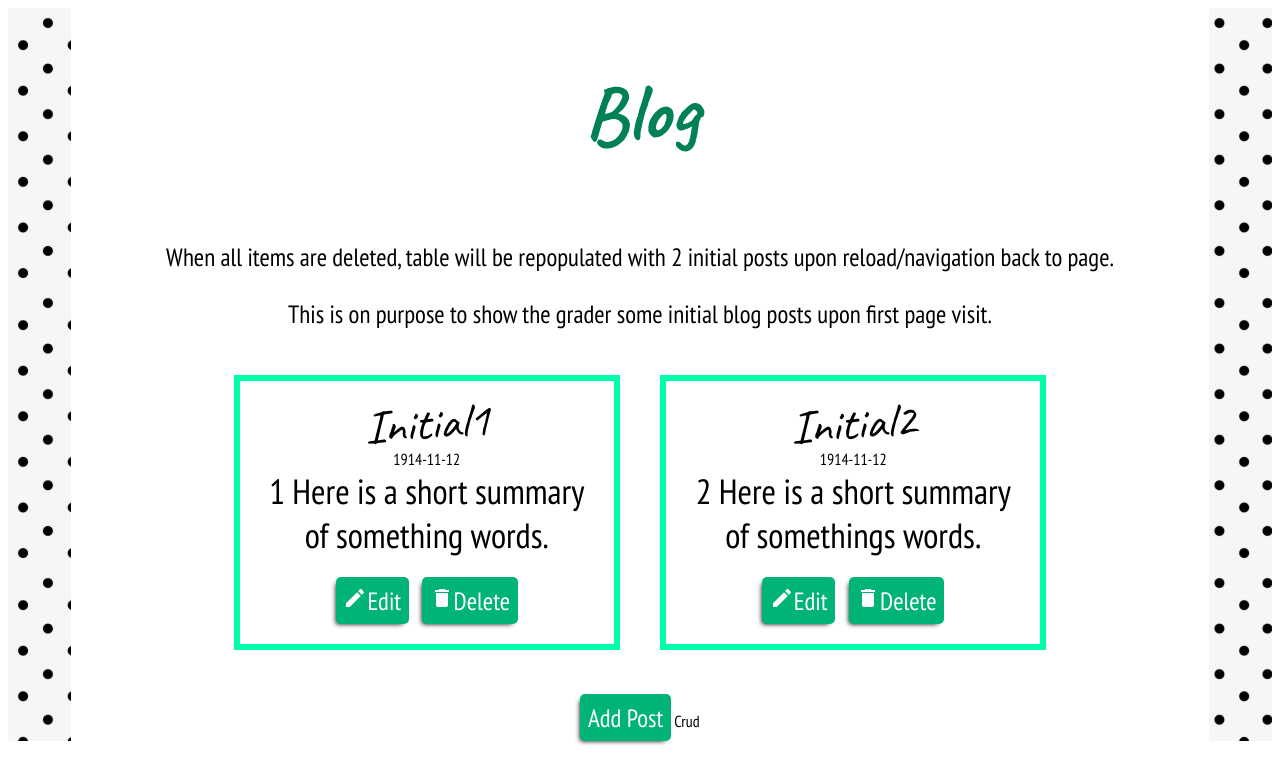
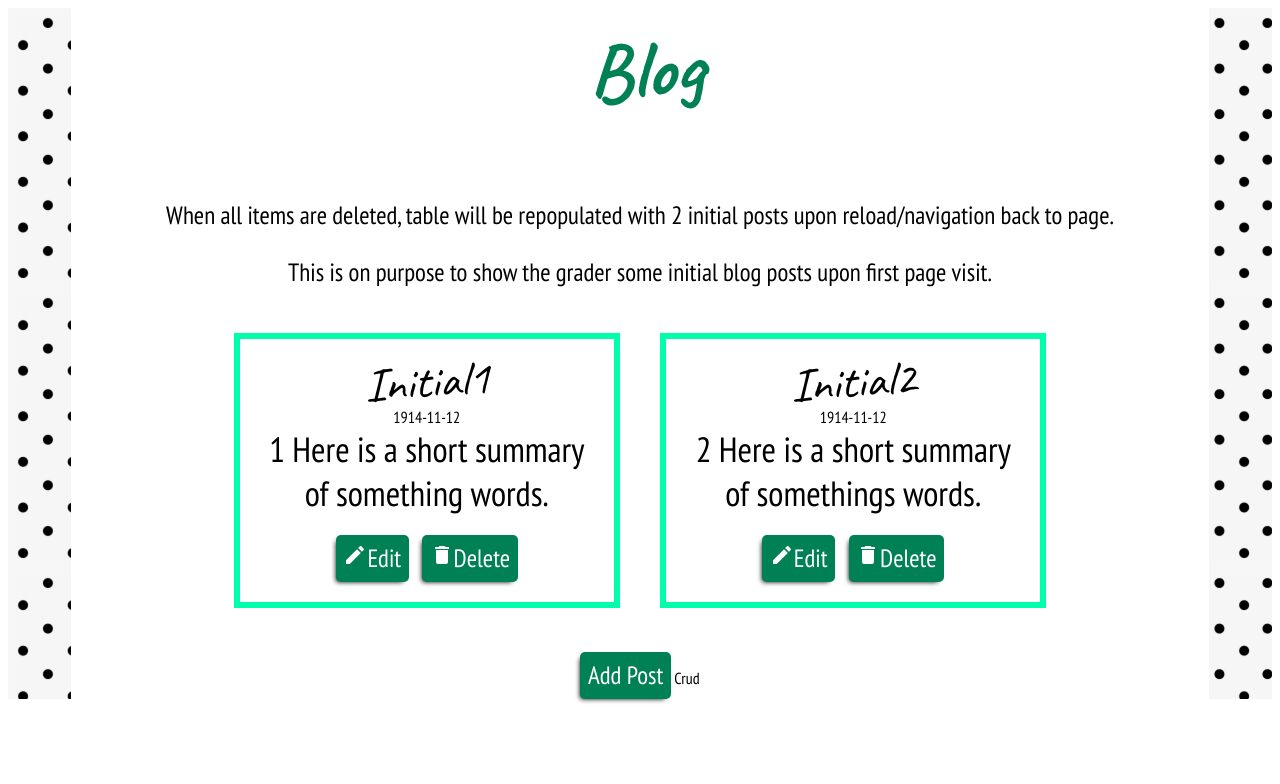
Before and after one commit to dorianm7/personal-website, a plain HTML site: page public/styledcrud.html in a window 1280 px wide. Drawn offline with Linux system fonts and the light colour scheme.

Commit message:
Edit colors for a11y

```diff
--- a/public/styles/style.css
+++ b/public/styles/style.css
@@ -15,6 +15,7 @@
     --accent-color-lighter: hsl(var(--accent-color-hue), var(--accent-color-saturation), calc(var(--accent-color-lightness) + 25%));
     --accent-color-dark: hsl(var(--accent-color-hue), var(--accent-color-saturation), calc(var(--accent-color-lightness) - 15%));
     --accent-color-darker: hsl(var(--accent-color-hue), var(--accent-color-saturation), calc(var(--accent-color-lightness) - 25%));
+    --accent-color-darkest: hsl(var(--accent-color-hue), var(--accent-color-saturation), calc(var(--accent-color-lightness) - 30%));
     --header-color: var(--accent-color);
     --navbar-color: var(--accent-color);
     --navbar-menu-item-hover-color: var(--accent-color-dark);
@@ -239,6 +240,12 @@ a {
 
 h1, h2 {
     display: inline-block;
+    margin-top: 0;
+}
+
+h1 {
+    margin-left: 1%;
+    margin-top: 1%;
 }
 
 h1, h2, h3 {
@@ -341,14 +348,14 @@ footer p {
     margin-top: .5em;
     text-decoration: none;
     color: white;
-    background-color: var(--accent-color-dark);
+    background-color: var(--accent-color-darker);
     box-shadow: var(--button-like-unactive-shadow);
     font-size: var(--main-web-font-size);
     border: none;
 }
 
 .button-like:active {
-    background-color: var(--accent-color-darker);
+    background-color: var(--accent-color-darkest);
     box-shadow: var(--button-like-active-shadow);
 }
 
```
